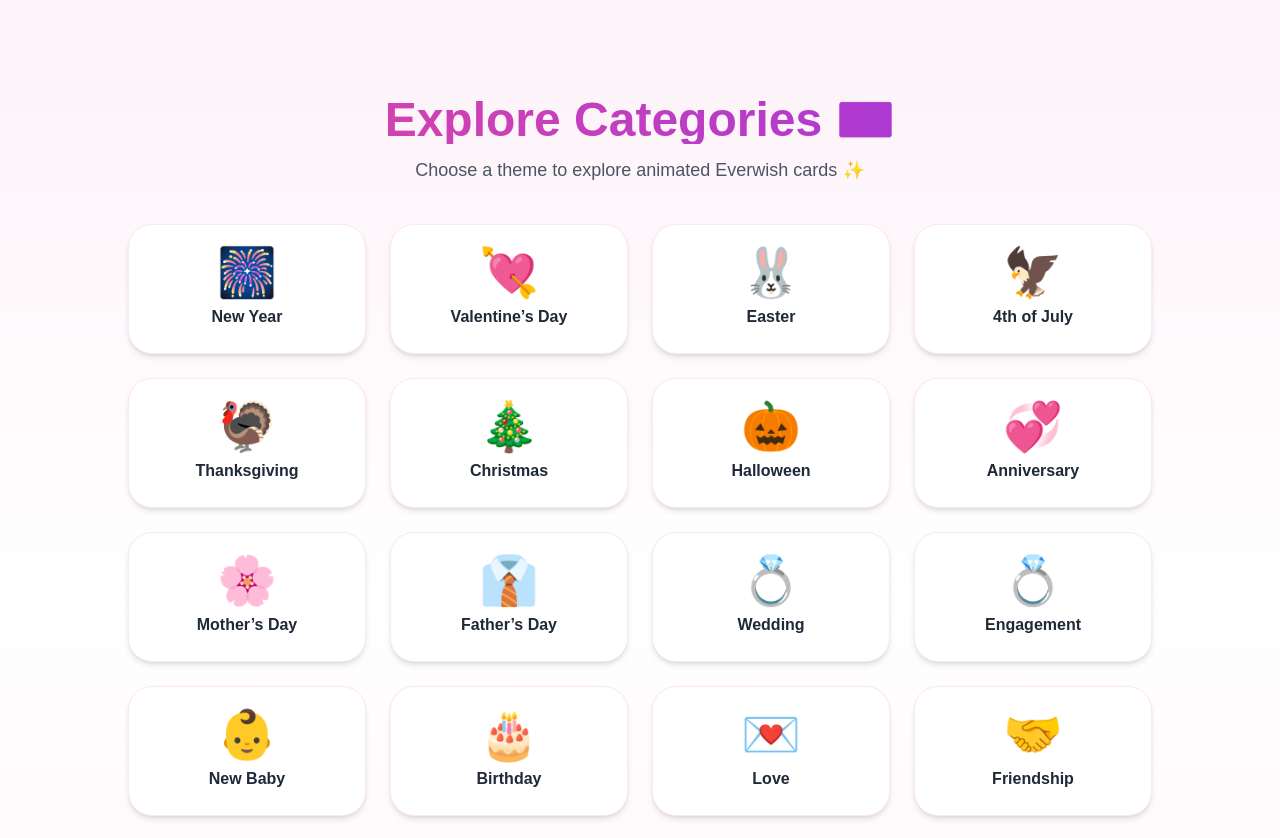
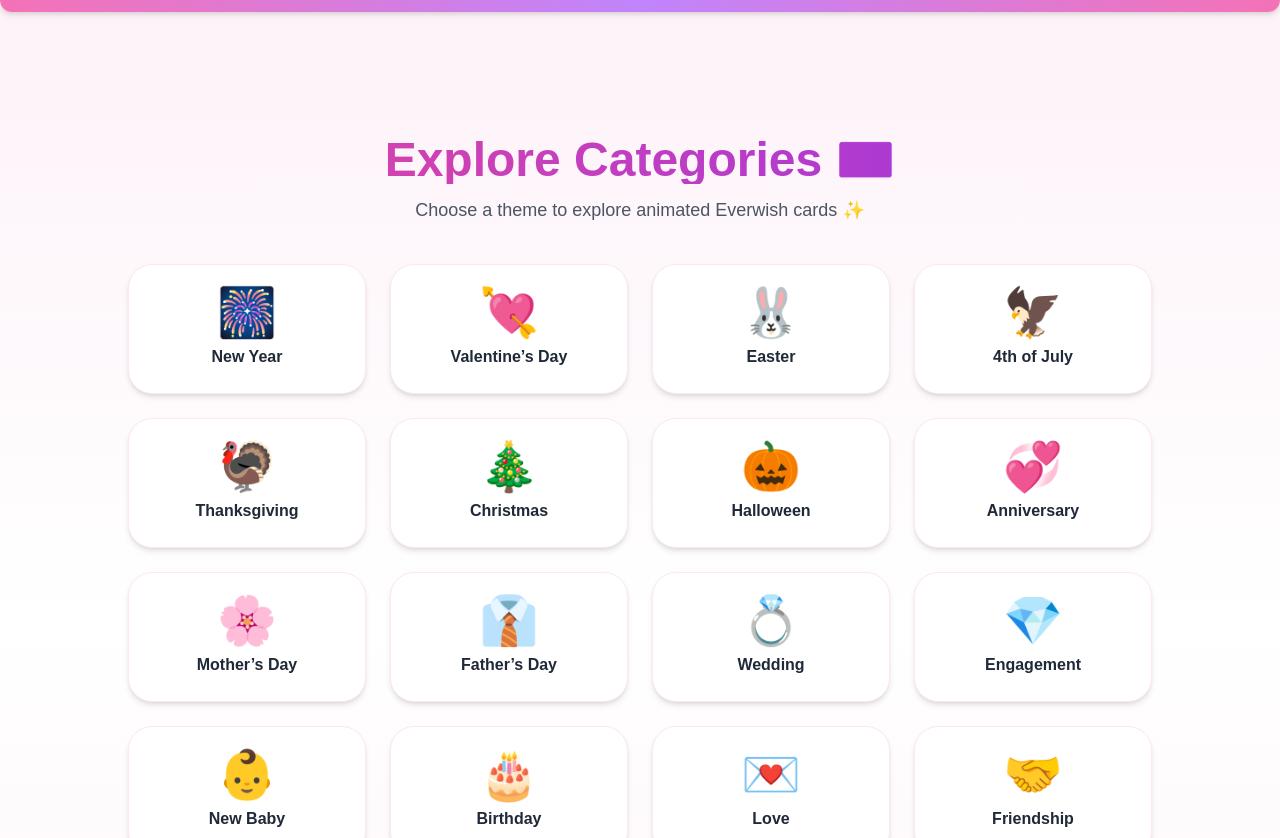
Before and after one commit to everwishhq-commits/EverWish, a Next.js app: page /categories in a window 1280 px wide. Shown: the top 838 px of the page. Built offline with nearby package versions, Linux system fonts and the light colour scheme.

Commit message:
Update page.js

```diff
--- a/app/categories/page.js
+++ b/app/categories/page.js
@@ -17,7 +17,7 @@ export default function CategoriesPage() {
     { slug: "mothersday", emoji: "🌸", title: "Mother’s Day" },
     { slug: "fathersday", emoji: "👔", title: "Father’s Day" },
     { slug: "wedding", emoji: "💍", title: "Wedding" },
-    { slug: "engagement", emoji: "💍", title: "Engagement" },
+    { slug: "engagement", emoji: "💎", title: "Engagement" },
     { slug: "newbaby", emoji: "👶", title: "New Baby" },
     { slug: "birthday", emoji: "🎂", title: "Birthday" },
     { slug: "love", emoji: "💌", title: "Love" },
@@ -37,14 +37,19 @@ export default function CategoriesPage() {
   ];
 
   return (
-    <main className="min-h-screen bg-gradient-to-b from-pink-50 via-white to-pink-50 pt-24 pb-20 px-6 text-center">
-      <h1 className="text-4xl md:text-5xl font-extrabold mb-3 bg-gradient-to-r from-pink-500 to-purple-600 bg-clip-text text-transparent">
+    <main className="min-h-screen bg-gradient-to-b from-pink-50 via-white to-pink-50 pt-24 pb-20 px-6 text-center relative">
+      {/* 🔹 Barra superior decorativa */}
+      <div className="absolute top-0 left-0 right-0 h-3 bg-gradient-to-r from-pink-400 via-purple-400 to-pink-400 rounded-b-full shadow-md"></div>
+
+      {/* 🔹 Título principal */}
+      <h1 className="text-4xl md:text-5xl font-extrabold mb-3 mt-10 bg-gradient-to-r from-pink-500 to-purple-600 bg-clip-text text-transparent">
         Explore Categories 💌
       </h1>
       <p className="text-gray-600 mb-10 text-base md:text-lg">
         Choose a theme to explore animated Everwish cards ✨
       </p>
 
+      {/* 🔹 Cuadrícula de categorías */}
       <div className="max-w-5xl mx-auto grid grid-cols-2 sm:grid-cols-3 md:grid-cols-4 gap-6">
         {categories.map((cat) => (
           <Link
@@ -59,4 +64,4 @@ export default function CategoriesPage() {
       </div>
     </main>
   );
-}
+        }
```
